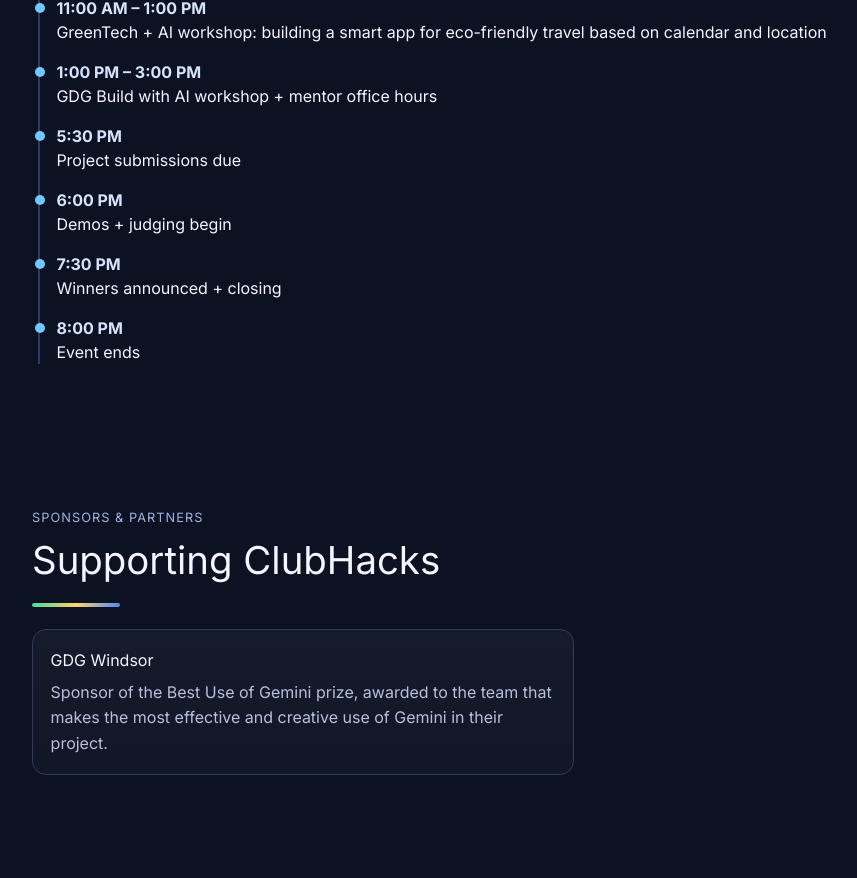
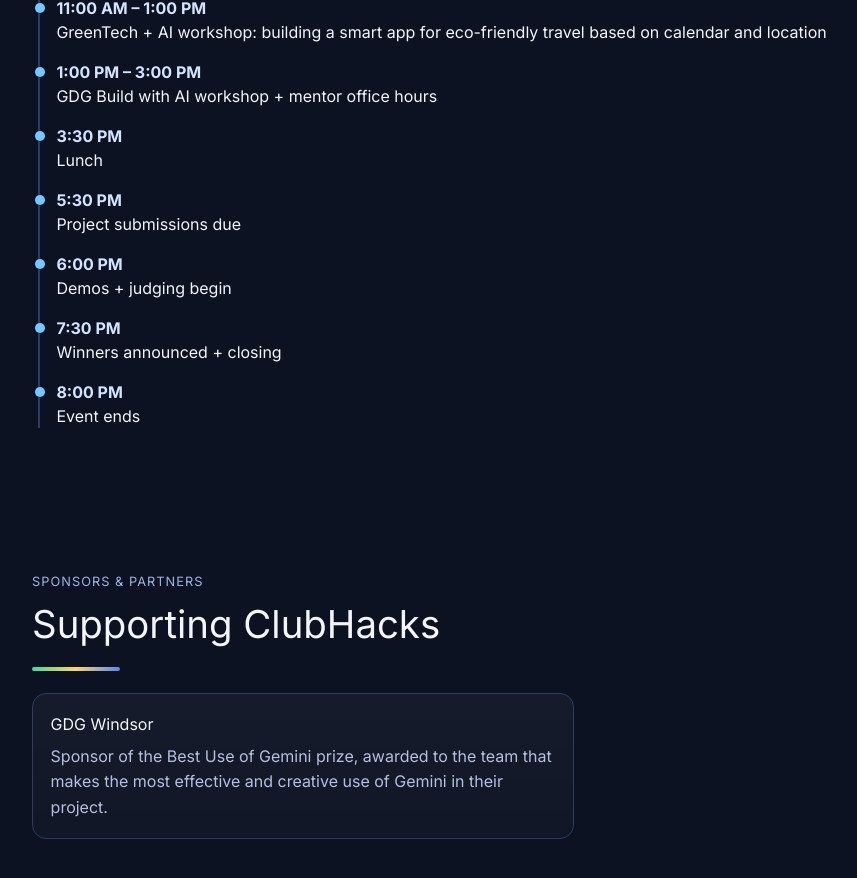
Before and after one commit to UWindsor-AI-Club/clubhacks-site, a React (Vite) app: page / in a window 1280 px wide. Shown: the part 2898-3776 px from the top of the page, without its empty margins (58-915 px from the left). Built offline with nearby package versions, Linux system fonts and the light colour scheme.

Commit message:
modified:   src/App.jsx

```diff
--- a/src/App.jsx
+++ b/src/App.jsx
@@ -67,6 +67,7 @@ const schedule = [
   { time: '9:30 AM', event: 'Hacking begins' },
   { time: '11:00 AM – 1:00 PM', event: 'GreenTech + AI workshop: building a smart app for eco-friendly travel based on calendar and location' },
   { time: '1:00 PM – 3:00 PM', event: 'GDG Build with AI workshop + mentor office hours' },
+  { time: '3:30 PM', event: 'Lunch' },
   { time: '5:30 PM', event: 'Project submissions due' },
   { time: '6:00 PM', event: 'Demos + judging begin' },
   { time: '7:30 PM', event: 'Winners announced + closing' },
@@ -421,7 +422,7 @@ function App() {
         <p>© 2026 ClubHacks</p>
         <div className="footer-links">
           <a href="mailto:ai-club@uwindsor.ca">Contact</a>
-          <a href="https://devpost.com">Devpost</a>
+          <a href="https://clubhacks.devpost.com/?_gl=1*1c2o8xm*_gcl_au*ODYxMDE1NTMxLjE3NzA1NjU1Mzc.*_ga*Njc4NjQwNjAzLjE3NzA1NjU1Mzc.*_ga_0YHJK3Y10M*czE3NzMzNDYyNjIkbzE5JGcxJHQxNzczMzQ2OTY4JGo1NSRsMCRoMA..">Devpost</a>
           <a href={clubHacksSocials.instagram} target="_blank" rel="noreferrer" aria-label="ClubHacks Instagram">
             <FaInstagram />
           </a>
```
